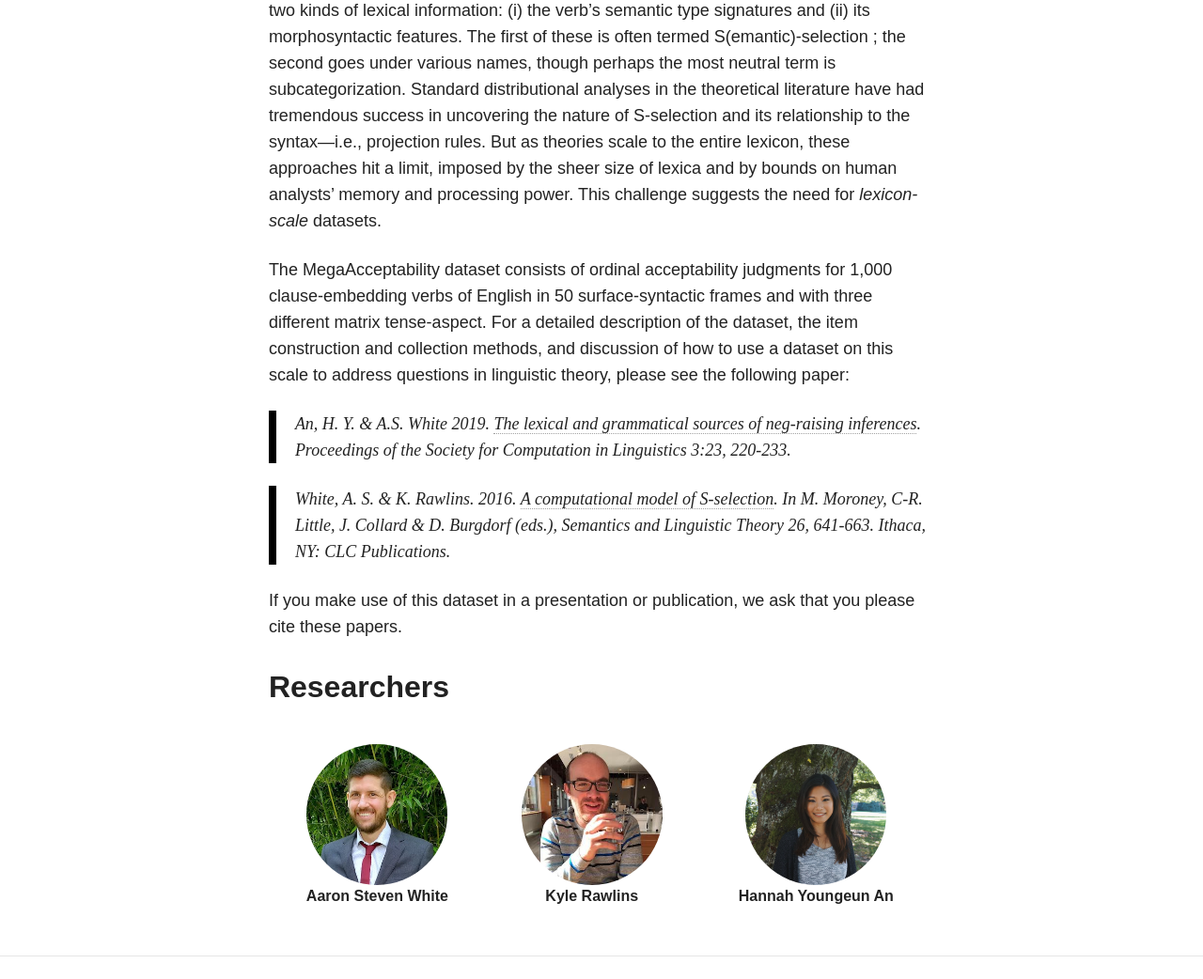
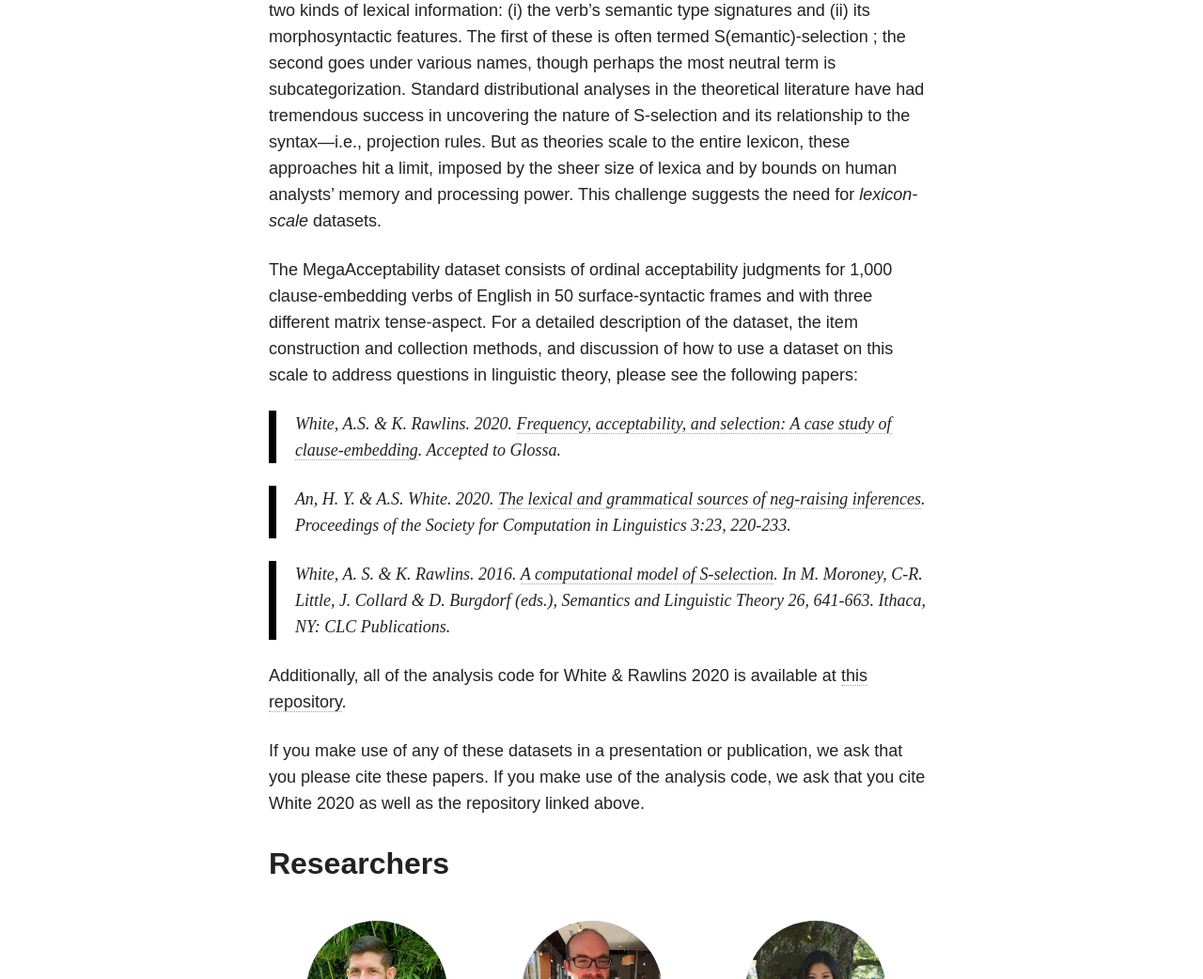
Before and after one commit to MegaAttitude/megaattitude.github.io, a Jekyll site: the page built from projects/mega-acceptability/index.md, in a window 1280 px wide and 1400 px high, scrolled down 824 px, cut to the strip 0-1042 px from the top of the window. Shown: the whole strip at 94% size. Built offline with Jekyll 4.4.1, drawn with Linux system fonts in a browser that asks for light colours; nearby versions of some CDN libraries.

Commit message:
Adds link to the White & Rawlins 2020 code repository

```diff
--- a/projects/mega-acceptability/index.md
+++ b/projects/mega-acceptability/index.md
@@ -21,11 +21,17 @@ The MegaAcceptability dataset consists of ordinal acceptability judgments for
 three different matrix tense-aspect. For a detailed description of the dataset,
 the item construction and collection methods, and discussion of how to use a
 dataset on this scale to address questions in linguistic theory, please see the
-following paper:
+following papers:
 
-> An, H. Y. & A.S. White 2019. [The lexical and grammatical sources of neg-raising inferences](https://scholarworks.umass.edu/cgi/viewcontent.cgi?article=1138&context=scil). _Proceedings of the Society for Computation in Linguistics 3_:23, 220-233.
+> White, A.S. & K. Rawlins. 2020. [Frequency, acceptability, and selection: A case study of clause-embedding](https://ling.auf.net/lingbuzz/004596/current.pdf). Accepted to _Glossa_.
+
+> An, H. Y. & A.S. White. 2020. [The lexical and grammatical sources of neg-raising inferences](https://scholarworks.umass.edu/cgi/viewcontent.cgi?article=1138&context=scil). _Proceedings of the Society for Computation in Linguistics 3_:23, 220-233.
 
 > White, A. S. & K. Rawlins. 2016. [A computational model of S-selection](http://aswhite.net/papers/white_computational_2016_salt.pdf). In M. Moroney, C-R. Little, J. Collard & D. Burgdorf (eds.), *Semantics and Linguistic Theory* 26, 641-663. Ithaca, NY: CLC Publications.
 
-If you make use of this dataset in a presentation or publication, we ask that
-you please cite these papers.
+Additionally, all of the analysis code for White & Rawlins 2020 is available at
+[this repository](https://github.com/MegaAttitude/frequency-acceptability-selection).
+
+If you make use of any of these datasets in a presentation or publication, we ask that
+you please cite these papers. If you make use of the analysis code, we ask that you cite
+White 2020 as well as the repository linked above.
```
